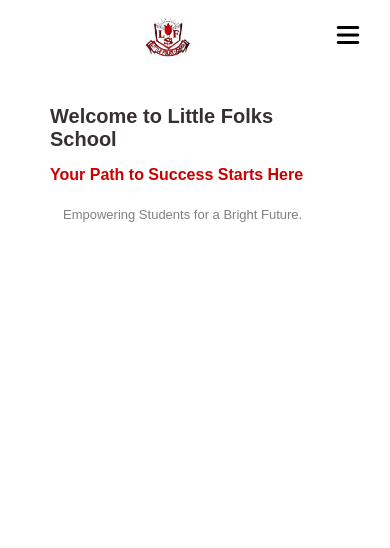
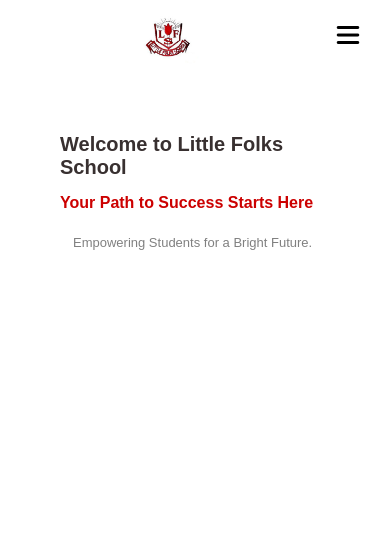
Before and after one commit to AfshanNawaz-Developer/littlefolksschool-website, a plain HTML site: page index.html in a window 390 px wide. Shown: the top 548 px of the page. Drawn offline with Linux system fonts and the light colour scheme; a web font is replaced by a local one.

Commit message:
Fix layout issue in home section

```diff
--- a/style.css
+++ b/style.css
@@ -96,7 +96,7 @@ body {
 	justify-content: space-between;
 	gap: 50px;
 	margin: 0 auto;
-	flex-wrap: wrap;
+	flex-wrap: nowrap;
 	height: 90vh;
 	margin-top: -60px;
 }
@@ -561,13 +561,14 @@ input[type="tel"] {
 
 	/* home section styling */
 	#home {
-		height: 50vh;
-		margin-left: -10px;
+			height: 60vh;
+		flex-direction: column;
+		margin-top: -10px;
 	}
 
 	.home-head {
 		display: flex;
-		flex-direction: column;
+
 	}
 
 	.home-head h1 {
@@ -592,7 +593,7 @@ input[type="tel"] {
 		object-fit: cover;
 		width: 400px;
 		height: auto;
-		margin-top: -150px;
+		margin: -100px;
 	}
 
 	/* about us section */
```
